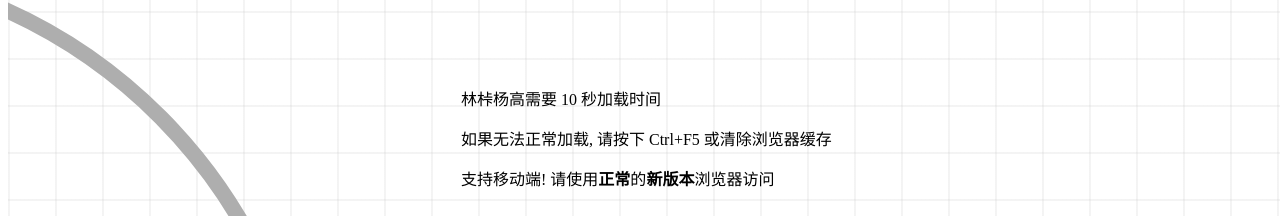
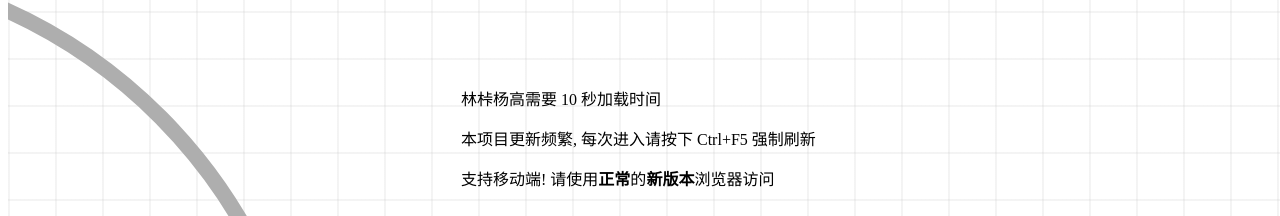
Before and after one commit to DrimTech-program/LinkaYG, a plain HTML site: page linkaC/index.html in a window 1280 px wide. Shown: the part 138-354 px from the top of the page. Drawn offline with Linux system fonts and the light colour scheme.

Commit message:
style: 强制刷新提示语

```diff
--- a/linkaC/index.html
+++ b/linkaC/index.html
@@ -48,7 +48,7 @@
 
 			<div style="left: -187px; top: -200px;">
 				<p>林桛杨高需要 10 秒加载时间</p>
-				<p>如果无法正常加载, 请按下 Ctrl+F5 或清除浏览器缓存</p>
+				<p>本项目更新频繁, 每次进入请按下 Ctrl+F5 强制刷新</p>
 				<p>支持移动端! 请使用<b>正常</b>的<b>新版本</b>浏览器访问</p>
 			</div>
 
```
